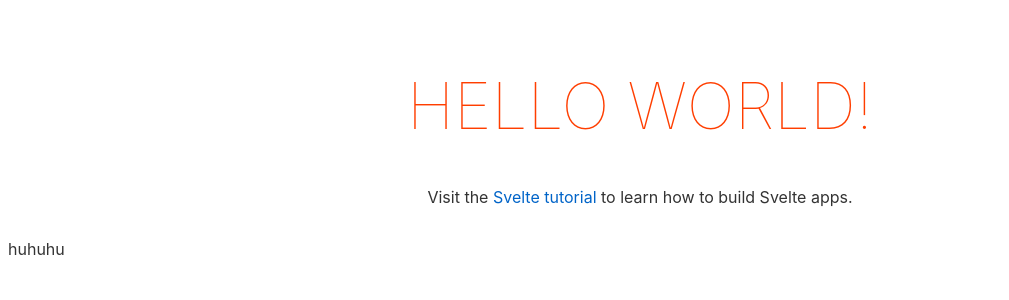
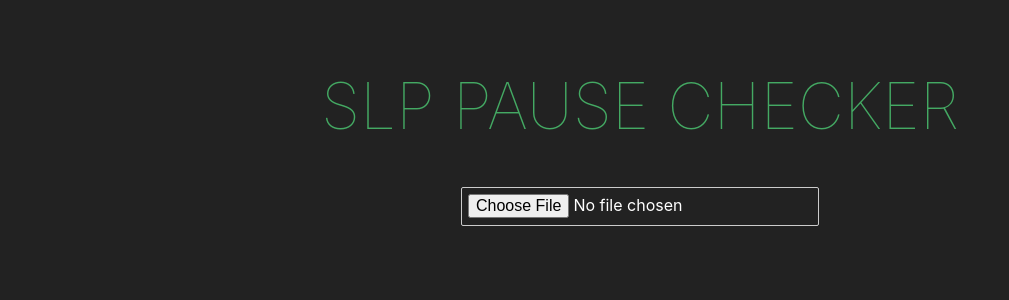
Before and after one commit to Link-69/slp-pause-checker, a Svelte app in the folder client/: page / in a window 1280 px wide. Shown: the top 300 px of the page, without its empty margins (0-1009 px from the left). Built offline with nearby package versions, Linux system fonts and the light colour scheme.

Commit message:
client interface

```diff
--- a/client/package.json
+++ b/client/package.json
@@ -18,6 +18,7 @@
     "svelte": "^3.0.0"
   },
   "dependencies": {
+    "axios": "^0.21.1",
     "sirv-cli": "^1.0.0",
     "svelte-spa-router": "^3.1.0"
   }
--- a/client/src/App.svelte
+++ b/client/src/App.svelte
@@ -1,15 +1,47 @@
 <script>
-	import Test from "./Test.svelte";
-	export let name;
+	import FilePicker from './FilePicker.svelte';
+	import axios from 'axios';
+
+	let analyzeResult;
+	let analyzeError;
+
+	const uploadFile = async (e) => {
+		analyzeResult = new Array();
+		analyzeError = '';
+		try {
+			const formData = new FormData();
+
+			formData.append('slpFile', e.detail);
+			const response = await axios.post('http://localhost:3000/upload-slp', formData, {
+				headers: {
+					'Content-Type': 'multipart/form-data'
+				}
+			});
+			analyzeResult = response.data;
+		} catch (error) {
+			analyzeError = error.response.data;
+		}
+	}
 </script>
 
 <main>
-	<h1>Hello {name}!</h1>
-	<p>Visit the <a href="https://svelte.dev/tutorial">Svelte tutorial</a> to learn how to build Svelte apps.</p>
+	<h1>SLP Pause Checker</h1>
+	<FilePicker on:analyze={uploadFile} />
+	{#if analyzeResult}
+		{#each analyzeResult as result}
+			<div>{result}</div>
+		{/each}
+	{/if}
+	{#if analyzeError}
+		<div class="analyze-error">{analyzeError}</div>
+	{/if}
 </main>
-<Test/>
 
 <style>
+	:global(body) {
+		background-color: #222222;
+		color: #ffffff;
+	}
 	main {
 		text-align: center;
 		padding: 1em;
@@ -18,10 +50,14 @@
 	}
 
 	h1 {
-		color: #ff3e00;
+		color: #44a963;
 		text-transform: uppercase;
 		font-size: 4em;
 		font-weight: 100;
+	}
+
+	.analyze-error {
+		color: #ff0000;
 	}
 
 	@media (min-width: 640px) {
--- /dev/null
+++ b/client/src/FilePicker.svelte
@@ -0,0 +1,19 @@
+<script>
+    import { createEventDispatcher } from 'svelte';
+
+    let files;
+    const dispatch = createEventDispatcher();
+
+    const analyzeFile = () => {
+        dispatch('analyze', files[0]);
+    }
+</script>
+
+<div>
+	<div>
+		<input type="file" bind:files />
+        {#if files && files[0]}
+		    <button on:click={analyzeFile}>Analyze</button>
+        {/if}
+	</div>
+</div>
--- a/client/src/Test.svelte
+++ /dev/null
@@ -1 +0,0 @@
-<div>huhuhu</div>
--- a/client/src/main.js
+++ b/client/src/main.js
@@ -1,10 +1,7 @@
 import App from './App.svelte';
 
 const app = new App({
-	target: document.body,
-	props: {
-		name: 'world'
-	}
+	target: document.body
 });
 
 export default app;
```
Also changed, not shown: 1 other file (tests, documents, lock files or other folders).
